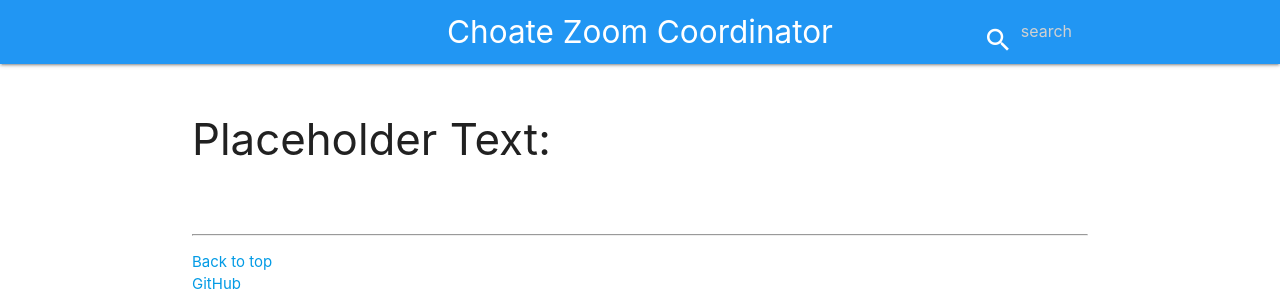
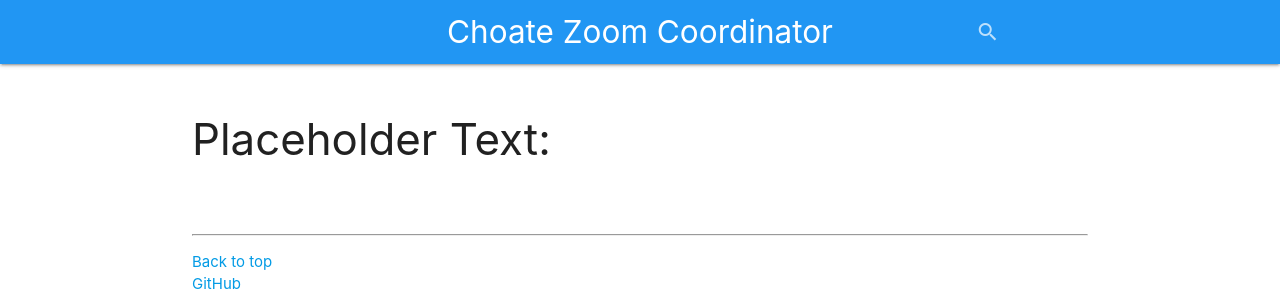
Before and after one commit to ChoateProgrammingUnion/zoom-coordinator, a Flask app: template templates/index.html in a window 1280 px wide. Shown: the top 300 px of the page. Run offline with Flask 2, Linux system fonts and the light colour scheme; the template is opened without the code that fills it, so the values that code supplies are empty.

Commit message:
Added search feature

```diff
--- a/templates/index.html
+++ b/templates/index.html
@@ -37,8 +37,16 @@
                             <div class="col s12 " >
                                     <div class="row" id="topbarsearch">
                                         <div class="input-field col s6 s12 red-text">
-                                            <i class="white-text material-icons prefix">search</i>
-                                            <input type="text" placeholder="search" id="autocomplete-input" class="autocomplete white-text" >
+                                            <!--<i class="white-text material-icons prefix">search</i>-->
+                                            <form action="/search">
+                                                <div class="input-field">
+                                                    <input id="search" type="search" name="search" required>
+                                                    <label class="label-icon" for="search"><i class="material-icons">search</i></label>
+                                                    <i class="material-icons">close</i>
+                                                    <input type="submit" style="display: none" />
+                                                </div>
+                                            </form>
+                                            <!--<input type="text" placeholder="search" id="autocomplete-input" class="autocomplete white-text" >-->
                                         </div>
                                     </div>
                                 </div>
```
